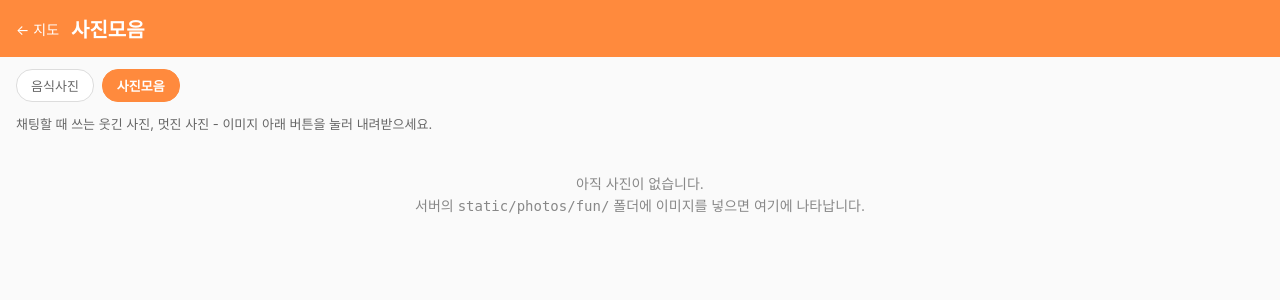
After one commit to carroty73/map, a Flask app: page /photos/fun in a window 1280 px wide. The commit adds this page. Shown: the top 300 px of the page. Run offline with Flask 3, Linux system fonts and the light colour scheme.

Commit message:
음식사진, 사진모음 갤러리 페이지 추가(/photos/food, /photos/fun), 사이드바에 링크
Co-Authored-By: Claude Sonnet 5.5 <noreply@anthropic.com>

```diff
--- a/app.py
+++ b/app.py
@@ -213,6 +213,41 @@ def company_page(name):
     if not path:
         abort(404)
     return send_file(path)
+
+
+# ===== 사진 갤러리 (지도 없이 이미지를 내려받는 페이지) =====
+# 이미지는 static/photos/<폴더>/ 에 파일만 넣으면 자동으로 목록에 나온다.
+PHOTO_GALLERIES = {
+    "food": {"title": "음식사진", "folder": "food", "desc": "모임할 때 쓰는 음식 이미지"},
+    "fun": {"title": "사진모음", "folder": "fun", "desc": "채팅할 때 쓰는 웃긴 사진, 멋진 사진"},
+}
+PHOTO_EXTS = {".jpg", ".jpeg", ".png", ".gif", ".webp"}
+
+
+@app.route("/photos/<kind>")
+def photo_gallery(kind):
+    gallery = PHOTO_GALLERIES.get(kind)
+    if not gallery:
+        abort(404)
+    folder = os.path.join(app.root_path, "static", "photos", gallery["folder"])
+    names = []
+    if os.path.isdir(folder):
+        names = [
+            n for n in os.listdir(folder)
+            if os.path.splitext(n)[1].lower() in PHOTO_EXTS
+        ]
+        names.sort()
+    photos = [
+        {
+            "url": f"/static/photos/{gallery['folder']}/{n}",
+            "label": os.path.splitext(n)[0],
+            "filename": n,
+        }
+        for n in names
+    ]
+    return render_template(
+        "gallery.html", gallery=gallery, kind=kind, galleries=PHOTO_GALLERIES, photos=photos
+    )
 
 
 @app.route("/robots.txt")
--- a/index.html
+++ b/index.html
@@ -7,7 +7,7 @@
   <link rel="icon" href="/static/img/logo-og.png">
   <link rel="apple-touch-icon" href="/static/img/logo-og-touch.png">
   <link rel="stylesheet" href="https://unpkg.com/leaflet@1.9.4/dist/leaflet.css">
-  <link rel="stylesheet" href="/static/css/company_v2.css?v=8">
+  <link rel="stylesheet" href="/static/css/company_v2.css?v=9">
 </head>
 <body>
   <script>if (window.matchMedia("(max-width: 768px)").matches) document.body.classList.add("sidebar-collapsed");</script>
@@ -45,6 +45,8 @@
           <div class="domain-toggle" id="search-domain-toggle">
             <button type="button" class="active" data-domain="company">회사</button>
             <button type="button" data-domain="hotspot">핫플</button>
+            <a href="/photos/food">음식사진</a>
+            <a href="/photos/fun">사진모음</a>
           </div>
 
           <div class="sidebar__categories" data-domain="company">
--- /dev/null
+++ b/templates/gallery.html
@@ -0,0 +1,51 @@
+<!DOCTYPE html>
+<html lang="ko">
+<head>
+  <meta charset="utf-8">
+  <meta name="viewport" content="width=device-width, initial-scale=1">
+  <title>{{ gallery.title }} - 당근이의 지도</title>
+  <link rel="icon" href="/static/img/logo-og.png">
+  <style>
+    * { box-sizing: border-box; }
+    body { margin: 0; font-family: "Pretendard", -apple-system, sans-serif; background: #fafafa; color: #222; }
+    header { background: #ff8a3d; color: #fff; padding: 14px 16px; display: flex; align-items: center; gap: 12px; }
+    header a.back { color: #fff; text-decoration: none; font-size: 14px; white-space: nowrap; }
+    header h1 { margin: 0; font-size: 20px; }
+    nav { display: flex; gap: 8px; padding: 12px 16px 0; }
+    nav a { padding: 6px 14px; border: 1px solid #ddd; border-radius: 16px; font-size: 13px; color: #666; text-decoration: none; background: #fff; }
+    nav a.active { background: #ff8a3d; border-color: #ff8a3d; color: #fff; font-weight: 600; }
+    p.desc { margin: 12px 16px 0; font-size: 13px; color: #666; }
+    .grid { display: grid; grid-template-columns: repeat(auto-fill, minmax(160px, 1fr)); gap: 12px; padding: 16px; }
+    .card { background: #fff; border: 1px solid #eee; border-radius: 10px; overflow: hidden; display: flex; flex-direction: column; }
+    .card img { width: 100%; aspect-ratio: 1 / 1; object-fit: cover; display: block; background: #f0f0f0; }
+    .card .name { padding: 8px 10px 0; font-size: 13px; font-weight: 600; word-break: keep-all; }
+    .card a.dl { margin: 8px 10px 10px; padding: 7px 0; text-align: center; border-radius: 6px; background: #ff8a3d; color: #fff; text-decoration: none; font-size: 13px; }
+    .empty { margin: 40px 16px; text-align: center; color: #888; font-size: 14px; line-height: 1.6; }
+  </style>
+</head>
+<body>
+  <header>
+    <a class="back" href="/main">← 지도</a>
+    <h1>{{ gallery.title }}</h1>
+  </header>
+  <nav>
+    {% for k, g in galleries.items() %}
+    <a href="/photos/{{ k }}"{% if k == kind %} class="active"{% endif %}>{{ g.title }}</a>
+    {% endfor %}
+  </nav>
+  <p class="desc">{{ gallery.desc }} - 이미지 아래 버튼을 눌러 내려받으세요.</p>
+  {% if photos %}
+  <div class="grid">
+    {% for p in photos %}
+    <div class="card">
+      <img src="{{ p.url }}" alt="{{ p.label }}" loading="lazy">
+      <div class="name">{{ p.label }}</div>
+      <a class="dl" href="{{ p.url }}" download="{{ p.filename }}">내려받기</a>
+    </div>
+    {% endfor %}
+  </div>
+  {% else %}
+  <div class="empty">아직 사진이 없습니다.<br>서버의 <code>static/photos/{{ gallery.folder }}/</code> 폴더에 이미지를 넣으면 여기에 나타납니다.</div>
+  {% endif %}
+</body>
+</html>
```
Also changed, not shown: static/css/company_v2.css (+18 -1 lines), 2 other files.
